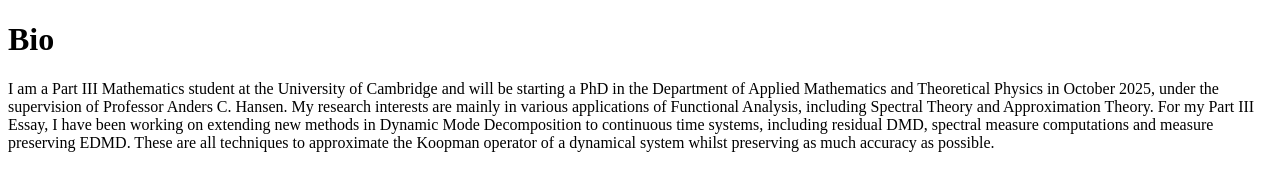
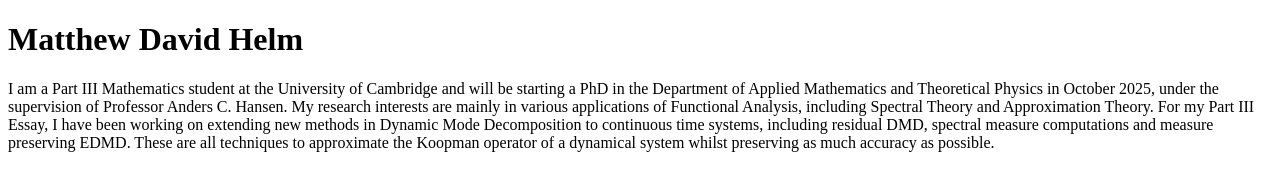
Before and after one commit to matthelm03/matthelm03.github.io, a plain HTML site: page index.html in a window 1280 px wide. Drawn offline with Linux system fonts and the light colour scheme.

Commit message:
Update index.html

```diff
--- a/index.html
+++ b/index.html
@@ -4,7 +4,7 @@
   <title>Matthew David Helm</title>
 </head>
 <body>
-  <h1>Bio</h1>
+  <h1>Matthew David Helm</h1>
   <p>I am a Part III Mathematics student at the University of Cambridge and will be starting a PhD in the Department of Applied Mathematics and Theoretical Physics in October 2025, under the supervision of Professor Anders C. Hansen.
     My research interests are mainly in various applications of Functional Analysis, including Spectral Theory and Approximation Theory.
     For my Part III Essay, I have been working on extending new methods in Dynamic Mode Decomposition to continuous time systems, including residual DMD, spectral measure computations and measure preserving EDMD. These are all techniques to approximate
```
